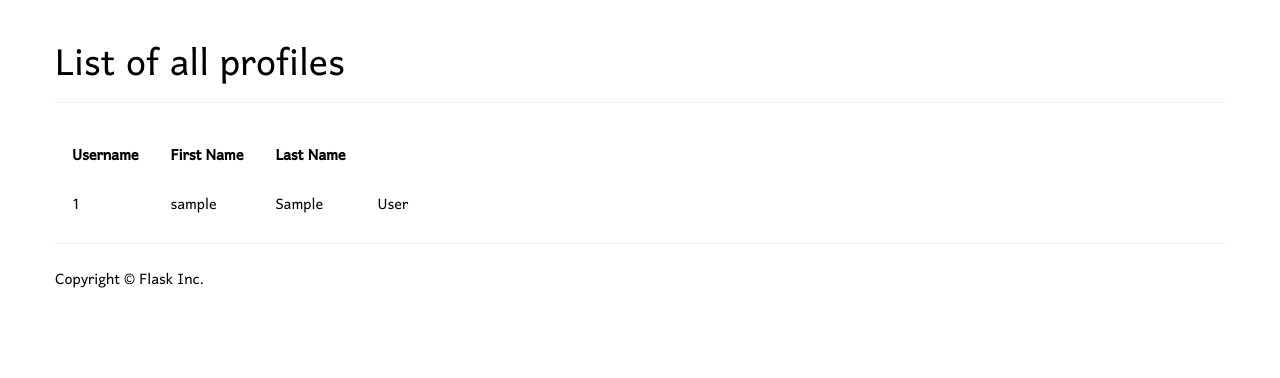
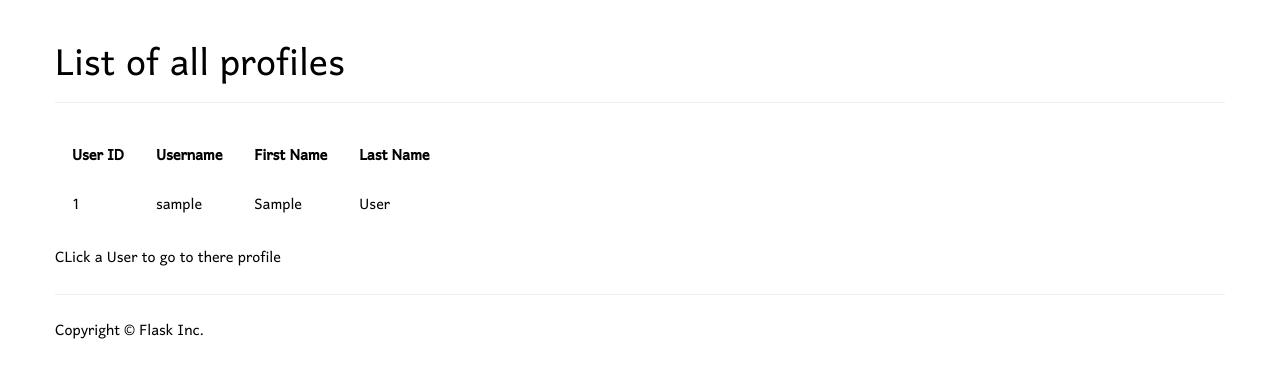
Before and after one commit to sanjwilli/info3180-project1, a Flask app: page /profiles/ in a window 1280 px wide. Shown: the part 52-430 px from the top of the page. Run offline with Flask 2, Linux system fonts and the light colour scheme; tables that the repository leaves empty hold one stand-in row (values such as "Sample post"); parts of the project's set-up code (start-up, migrations or seed data) failed here and were passed over.

Commit message:
fixed list profile

```diff
--- a/app/static/css/app.css
+++ b/app/static/css/app.css
@@ -313,6 +313,12 @@ table tbody tr td {
 	padding-top: 0;
 	padding-bottom: 0;
 }
+table tbody tr td a{
+	color: #000;
+}
+table tbody tr td a:hover{
+	color: #5bc0de;
+}
 /* ----- Profile Page Style ------ */
 .profile_page{
 	background-color: #f9f9f9;
--- a/app/templates/lst_profiles.html
+++ b/app/templates/lst_profiles.html
@@ -8,6 +8,7 @@
 	<table>
 		<thead>
 			<tr>
+				<th>User ID</th>
 				<th>Username</th>
 				<th>First Name</th>
 				<th>Last Name</th>
@@ -16,14 +17,15 @@
 		<tbody>
 			{% for user in user_profiles %}
 				<tr>
-					<td>{{user.userid}}</td>
-					<td>{{user.username}}</td>
-					<td>{{user.first_name}}</td>
-					<td>{{user.last_name}}</td>
+					<td><a href="/profile/{{user.userid}}">{{user.userid}}</a></td>
+					<td><a href="/profile/{{user.userid}}">{{user.username}}</a></td>
+					<td><a href="/profile/{{user.userid}}">{{user.first_name}}</a></td>
+					<td><a href="/profile/{{user.userid}}">{{user.last_name}}</a></td>
 				</tr>
 			{% endfor %}
 		</tbody>
 	</table>
+	<p>CLick a User to go to there profile</p>
 </div>
 
 {% endblock %}
```
